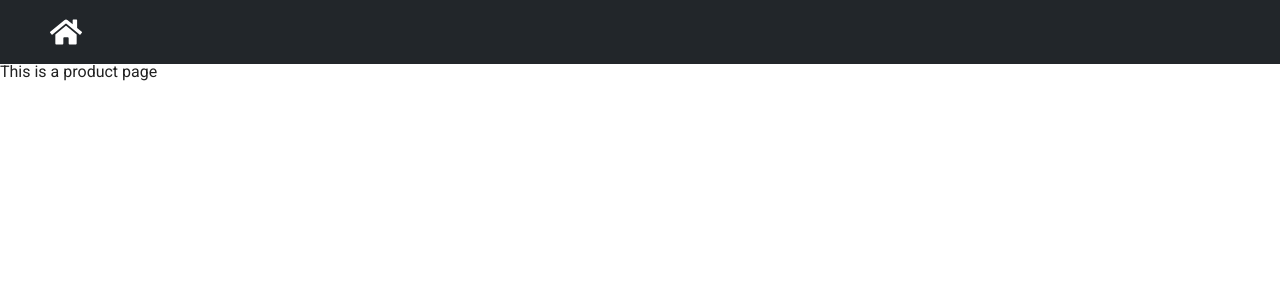
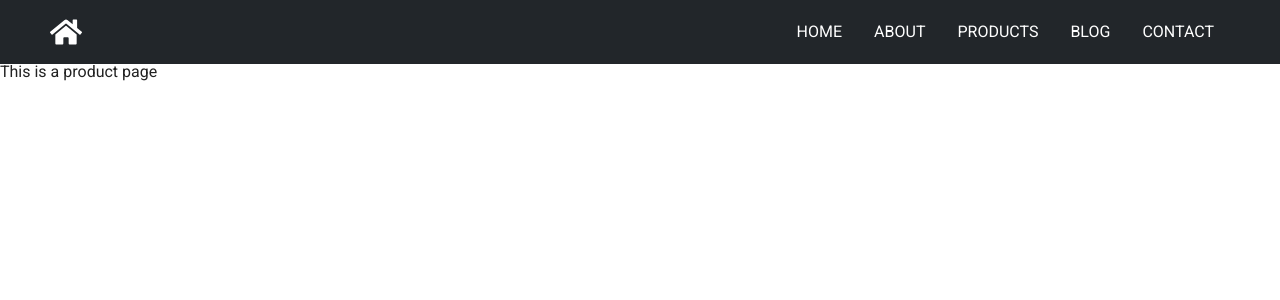
Before and after one commit to ansonlowzf/styled-components-next, a Next.js app: page /products in a window 1280 px wide. Shown: the top 300 px of the page. Built offline with nearby package versions, Linux system fonts and the light colour scheme.

Commit message:
add main menu to navbar01

```diff
--- a/components/Navbar01/Navbar01Element.jsx
+++ b/components/Navbar01/Navbar01Element.jsx
@@ -49,3 +49,28 @@ export const MobileIcon = styled.div`
     cursor: pointer;
   }
 `;
+
+export const MainNavContainer = styled.nav`
+  display: flex;
+  align-items: center;
+  height: 64px;
+
+  @media screen and (max-width: ${(props) => props.theme.breakpoints.md}) {
+    display: none;
+  }
+`;
+
+export const MainNavItems = styled.a`
+  color: hsl(0, 0%, 100%);
+  text-decoration: none;
+  text-transform: uppercase;
+  transition: 0.2s ease-in-out;
+  cursor: pointer;
+  padding-right: 1rem;
+  padding-left: 1rem;
+
+  &:hover {
+    color: #e31837;
+    transition: 0.2s ease-in-out;
+  }
+`;
--- a/components/Navbar01/index.js
+++ b/components/Navbar01/index.js
@@ -8,7 +8,10 @@ import {
   NavContainer,
   NavIcon,
   NavLogo,
+  MainNavContainer,
+  MainNavItems,
 } from "./Navbar01Element";
+import { MainMenu } from "../../const/navlinks";
 
 const Navbar01 = () => {
   const [isOpen, setIsOpen] = useState(false);
@@ -28,6 +31,13 @@ const Navbar01 = () => {
         <MobileIcon onClick={toggle}>
           <FaBars />
         </MobileIcon>
+        <MainNavContainer>
+          {MainMenu.map(({ id, name, path }) => (
+            <Link href={path} passHref key={id}>
+              <MainNavItems>{name}</MainNavItems>
+            </Link>
+          ))}
+        </MainNavContainer>
         <Sidebar02 isOpen={isOpen} toggle={toggle} />
       </NavContainer>
     </Nav>
--- a/components/Sidebar02/Sidebar02Element.jsx
+++ b/components/Sidebar02/Sidebar02Element.jsx
@@ -12,6 +12,9 @@ export const SidebarContainer = styled.aside`
   overflow-x: hidden;
   padding-top: 60px;
   transition: 0.5s;
+  display: flex;
+  justify-content: center;
+  align-items: center;
 `;
 
 export const Icon = styled.div`
@@ -33,22 +36,17 @@ export const SidebarMenu = styled.div`
   grid-template-columns: 1fr;
   grid-template-rows: repeat(5, 80px);
   text-align: center;
-
-  @media screen and (max-width: ${(props) => props.theme.breakpoints.sm}) {
-    grid-template-rows: repeat(5, 60px);
-  }
 `;
 
 export const SidebarLink = styled.a`
   display: flex;
   align-items: center;
   justify-content: center;
+  color: hsl(0, 0%, 100%);
   font-size: 1.5rem;
   text-decoration: none;
   text-transform: uppercase;
-  list-style: none;
   transition: 0.2s ease-in-out;
-  color: hsl(0, 0%, 100%);
   cursor: pointer;
   &:hover {
     color: #e31837;
```
